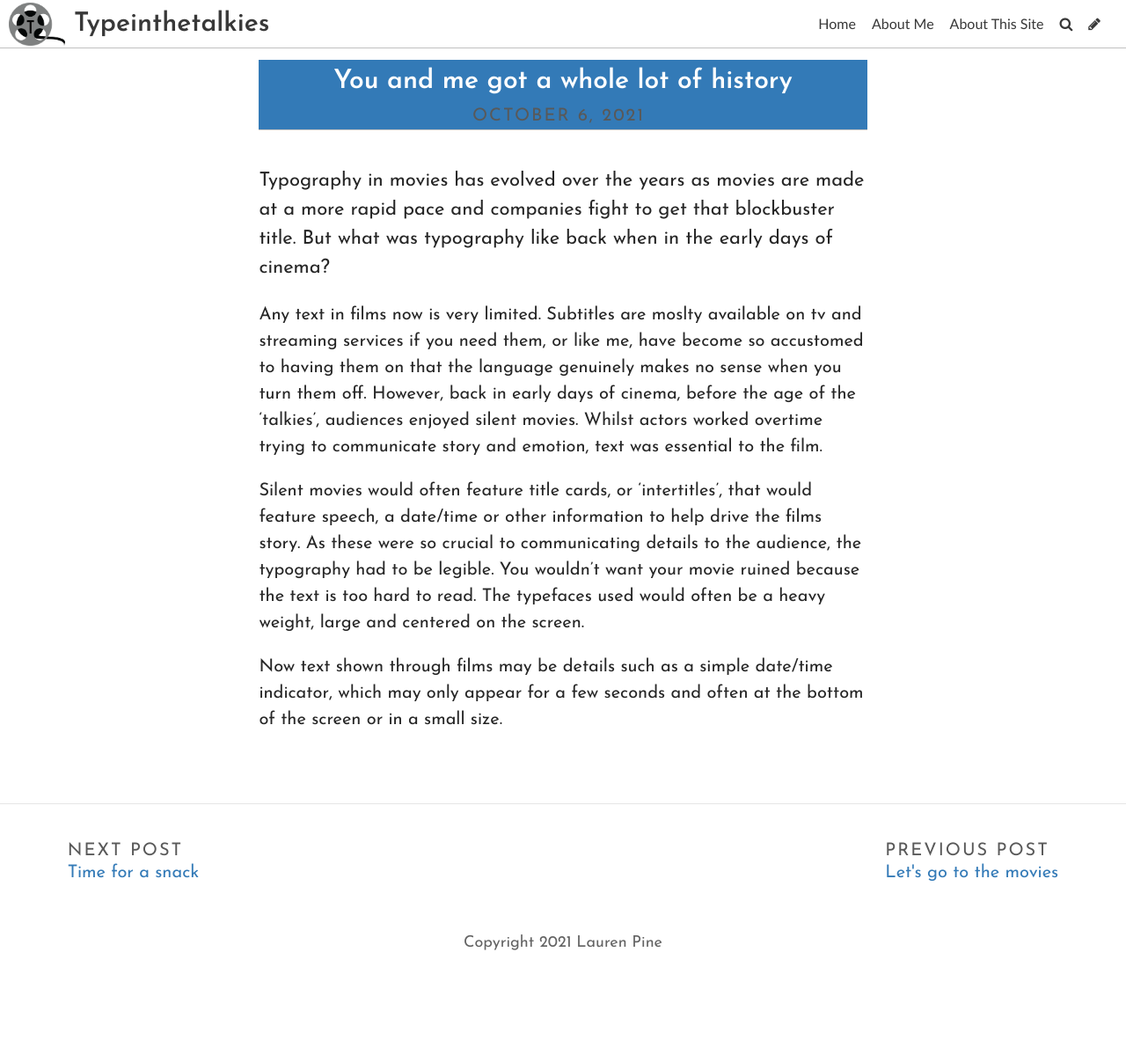
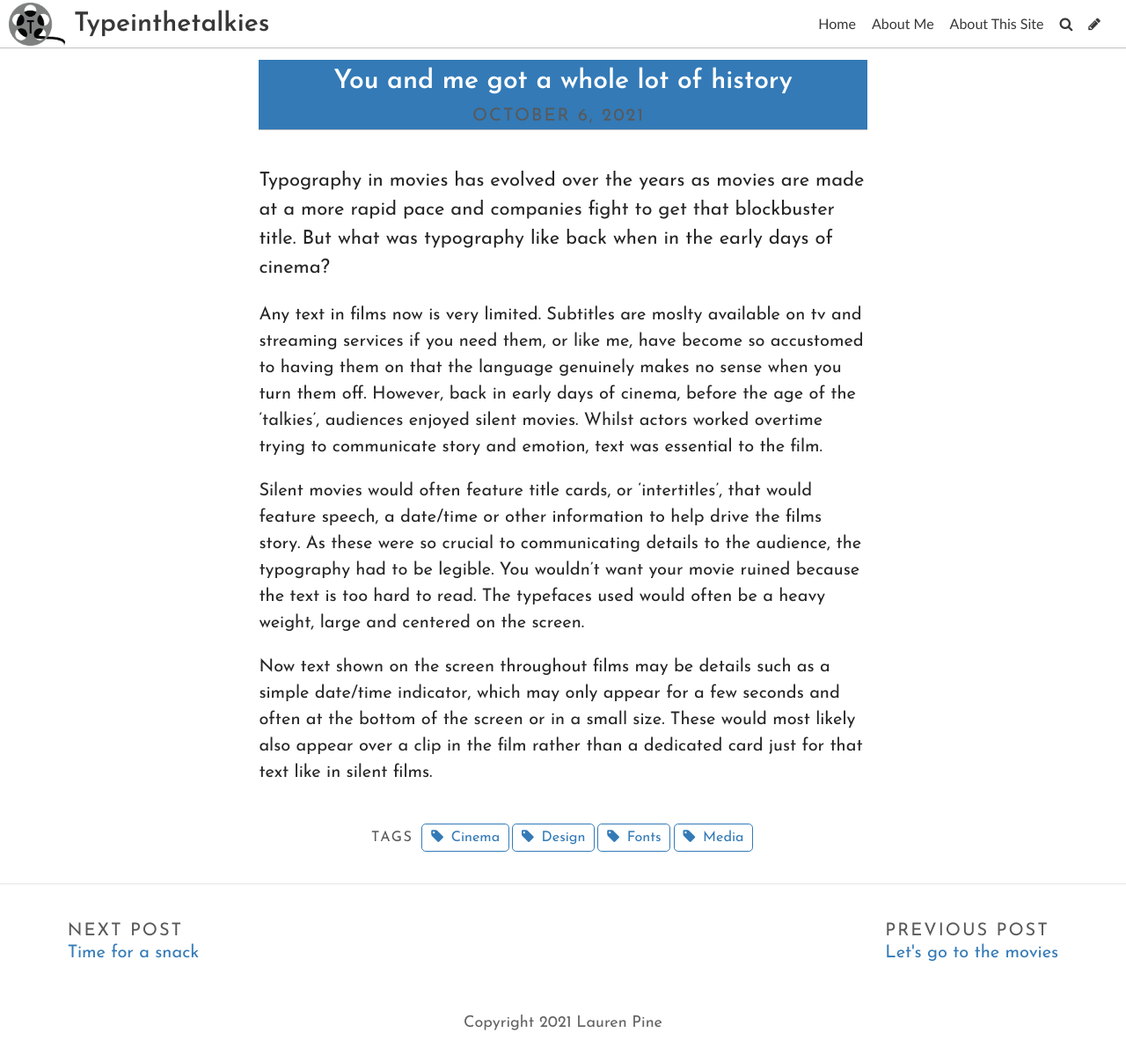
Before and after one commit to laurenlouisap/typography, a Jekyll site: the page built from _posts/2021-10-06-lets-go-back-in-time.md, in a window 1280 px wide. Shown: the whole page at 88% size. Built offline with Jekyll 4.4.1, drawn with Linux system fonts in a browser that asks for light colours; some web fonts are replaced; before the commit the page ends 1116 px from its top, so only the background shows below that.

Commit message:
Update Post “2021-10-06-lets-go-back-in-time”

```diff
--- a/_posts/2021-10-06-lets-go-back-in-time.md
+++ b/_posts/2021-10-06-lets-go-back-in-time.md
@@ -4,6 +4,11 @@ title: You and me got a whole lot of history
 date: 2021-10-06T12:37:06.594Z
 title_color: "#ffffff"
 comments: false
+tags:
+  - Cinema
+  - Design
+  - Fonts
+  - Media
 ---
 Typography in movies has evolved over the years as movies are made at a more rapid pace and companies fight to get that blockbuster title. But what was typography like back when in the early days of cinema?
 
@@ -11,4 +16,4 @@ Any text in films now is very limited. Subtitles are moslty available on tv and
 
 Silent movies would often feature title cards, or 'intertitles', that would feature speech, a date/time or other information to help drive the films story. As these were so crucial to communicating details to the audience, the typography had to be legible. You wouldn't want your movie ruined because the text is too hard to read. The typefaces used would often be a heavy weight, large and centered on the screen.
 
-Now text shown through films may be details such as a simple date/time indicator, which may only appear for a few seconds and often at the bottom of the screen or in a small size.
+Now text shown on the screen throughout films may be details such as a simple date/time indicator, which may only appear for a few seconds and often at the bottom of the screen or in a small size. These would most likely also appear over a clip in the film rather than a dedicated card just for that text like in silent films.
```
